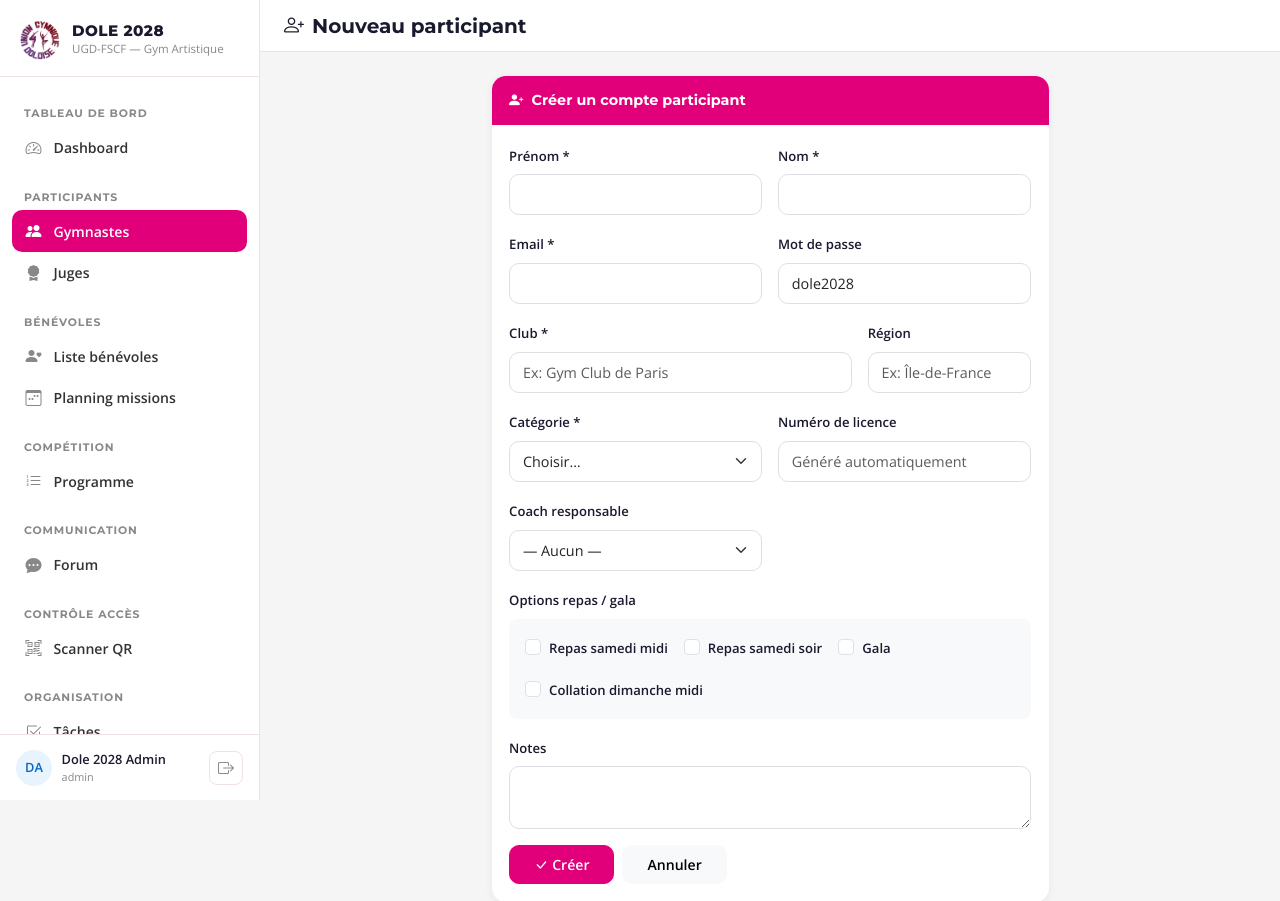
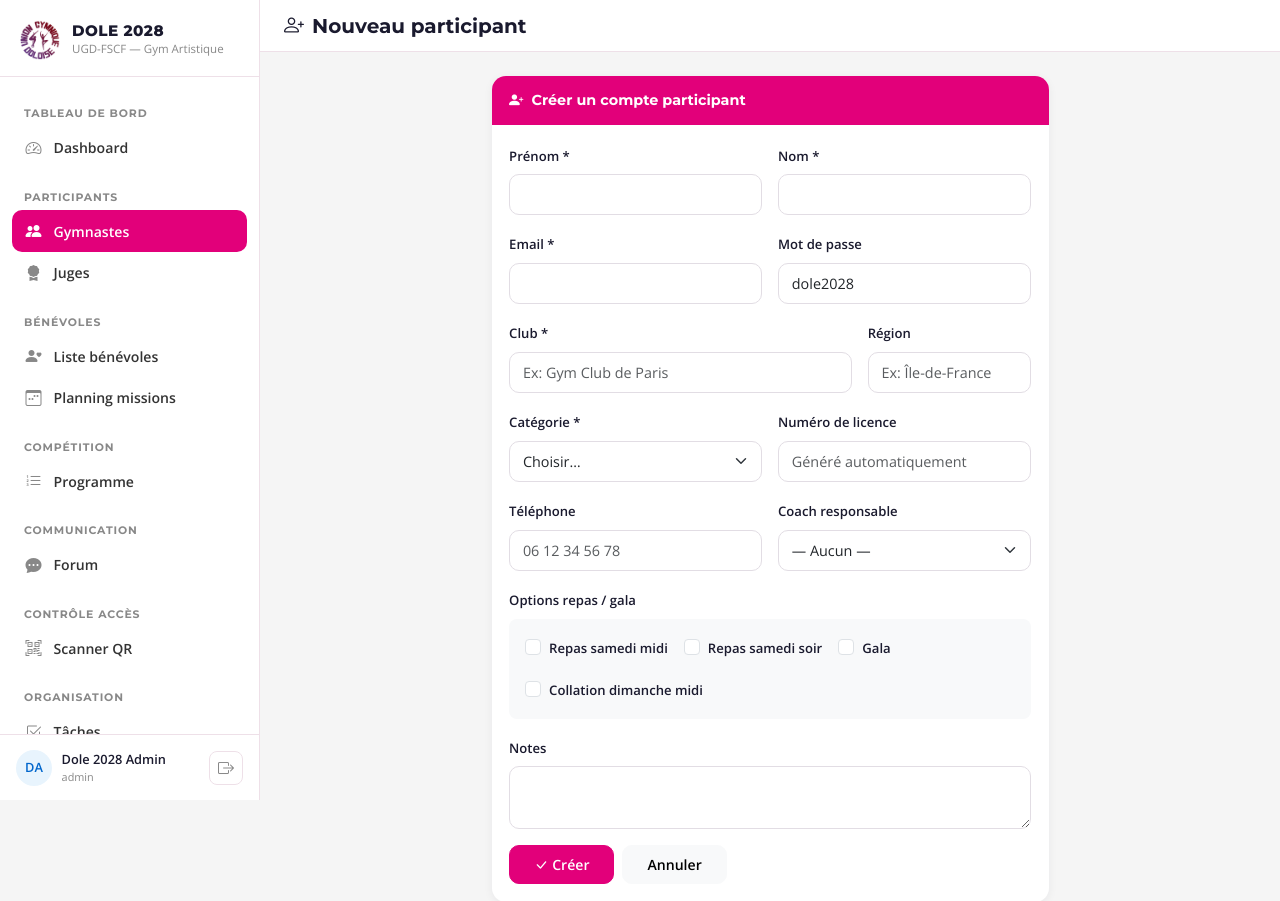
Before and after one commit to ugddole/Federaux-2028, a Flask app: page /participants/new in a window 1280 px wide. Shown: the top 901 px of the page. Run offline with Flask 3, Linux system fonts and the light colour scheme; a user stored in the database is signed in; data comes from the database, SQL or seed files in the repository.

Commit message:
Add files via upload

```diff
--- a/templates/participant_form.html
+++ b/templates/participant_form.html
@@ -52,6 +52,10 @@
           <input type="text" name="dossard" class="form-control" value="{{ item.numero_dossard if item else '' }}" placeholder="Généré automatiquement">
         </div>
         <div class="col-md-6">
+          <label class="form-label fw-semibold">Téléphone</label>
+          <input type="tel" name="telephone" class="form-control" value="{{ item.telephone if item else '' }}" placeholder="06 12 34 56 78">
+        </div>
+        <div class="col-md-6">
           <label class="form-label fw-semibold">Coach responsable</label>
           <select name="coach_id" class="form-select">
             <option value="">— Aucun —</option>
```
